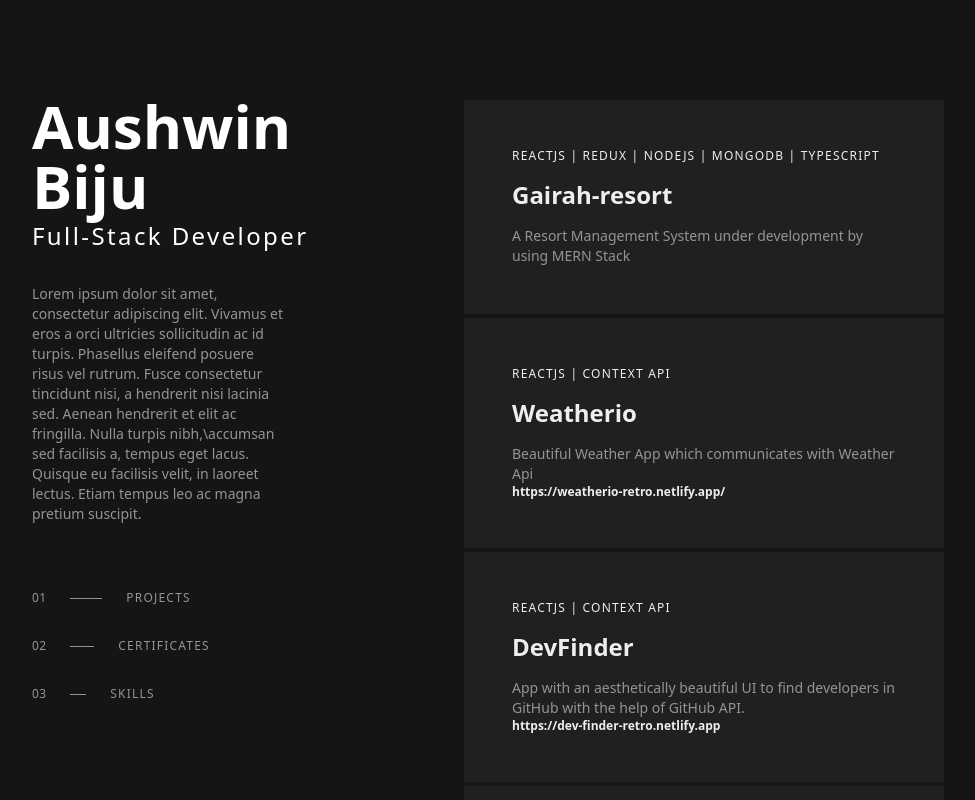
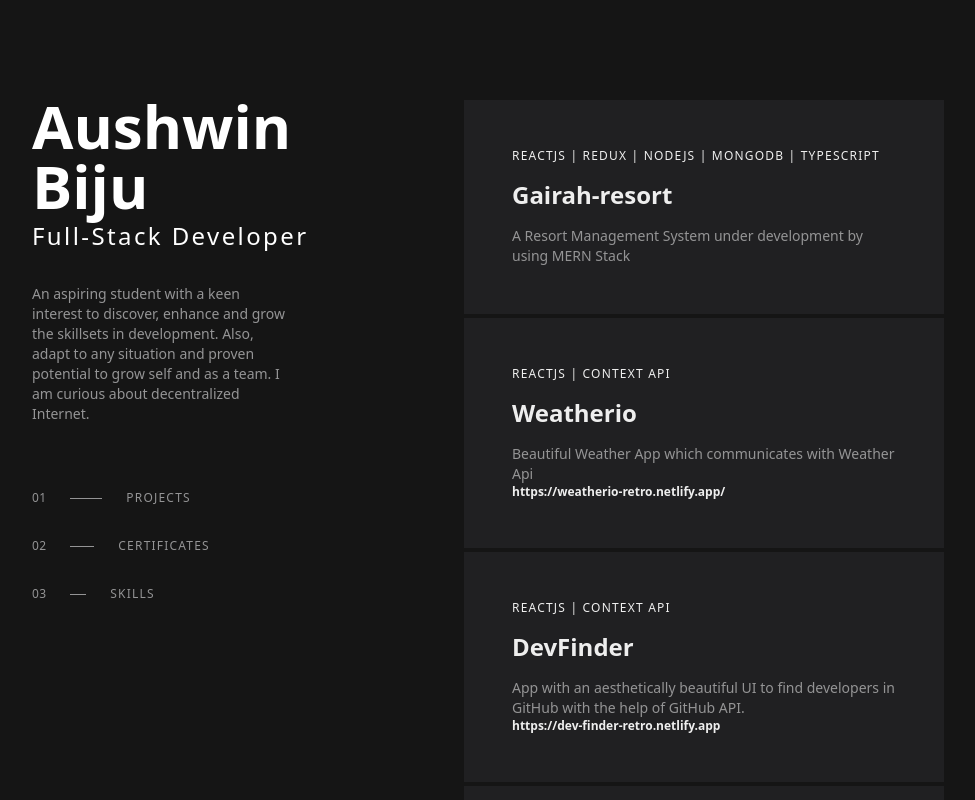
Before and after one commit to aushwin/Portfolio, a React (Create React App) app: page / in a window 1280 px wide. Shown: the whole page, without its empty margins (176-1151 px from the left). Built offline with nearby package versions, Linux system fonts and the light colour scheme.

Commit message:
updated about me

```diff
--- a/src/components/AboutMe/AboutMe.js
+++ b/src/components/AboutMe/AboutMe.js
@@ -7,9 +7,11 @@ const AboutMe = ()=>{
         Full-Stack Developer
     </div>
     <div className="text-sm text-p-grey w-8/12">
-    Lorem ipsum dolor sit amet, consectetur adipiscing elit. Vivamus et eros a orci ultricies sollicitudin ac id turpis.
-    Phasellus eleifend posuere risus vel rutrum. Fusce consectetur tincidunt nisi, a hendrerit nisi lacinia sed. Aenean
-    hendrerit et elit ac fringilla. Nulla turpis nibh,\accumsan sed facilisis a, tempus eget lacus. Quisque eu facilisis velit, in laoreet lectus. Etiam tempus leo ac magna pretium suscipit.
+    An aspiring student with a keen interest to
+discover, enhance and grow the skillsets in
+development. Also, adapt to any situation
+and proven potential to grow self and as a
+team. I am curious about decentralized Internet.
     </div>
 </div>
 
--- /dev/null
+++ b/src/components/ContactMe/ContactMe.js
@@ -0,0 +1,7 @@
+const ContactMe = ()=>{
+    return <div className="bg-red-500">
+        nani
+    </div>
+}
+
+export default ContactMe
--- a/src/components/index.js
+++ b/src/components/index.js
@@ -3,6 +3,7 @@ export {default as Layout} from './Layout/Layout'
 export {default as LeftPane} from './LeftPane/LeftPane'
 export {default as AboutMe} from './AboutMe/AboutMe'
 export {default as ScrollSections} from './ScrollSections/ScrollSections'
+export {default as ContactMe} from './ContactMe/ContactMe'
 
 export {default as RightPane} from './RightPane/RightPane'
 export {default as Projects} from './Projects/Projects'
```
